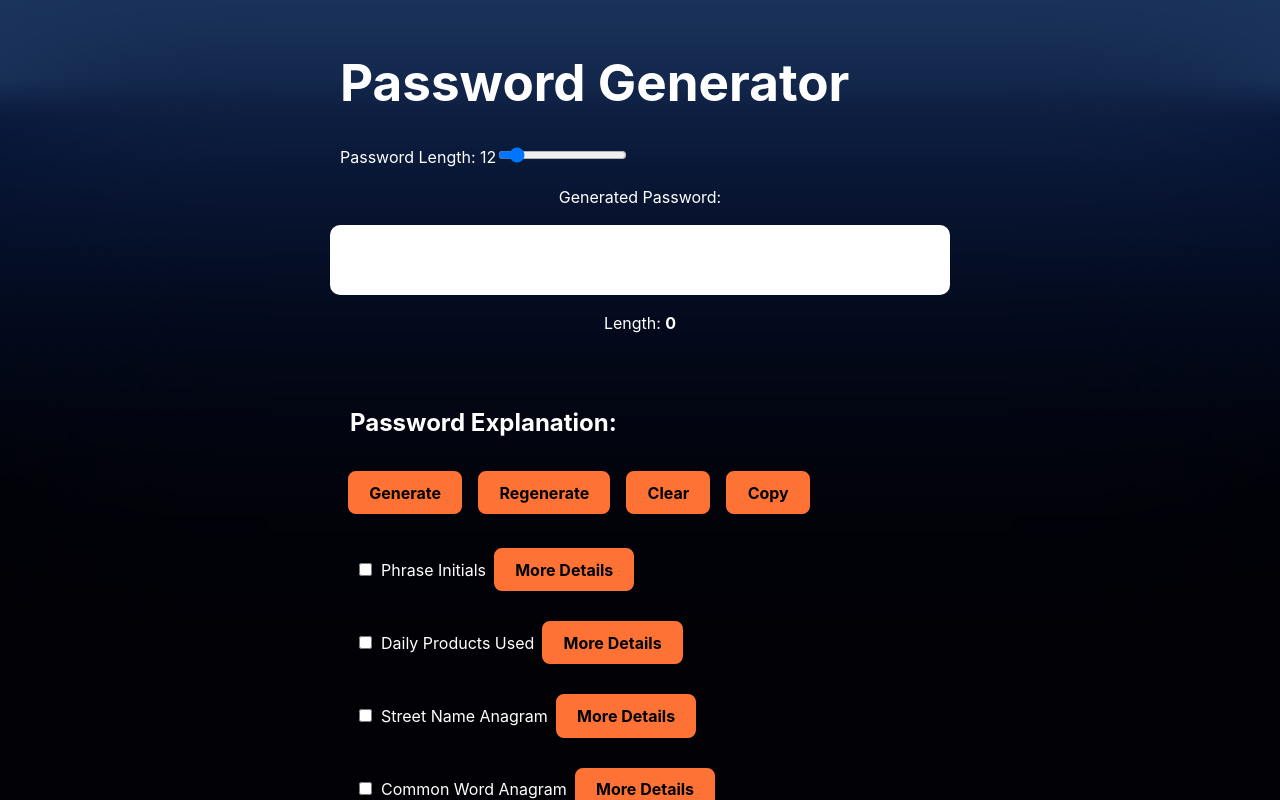
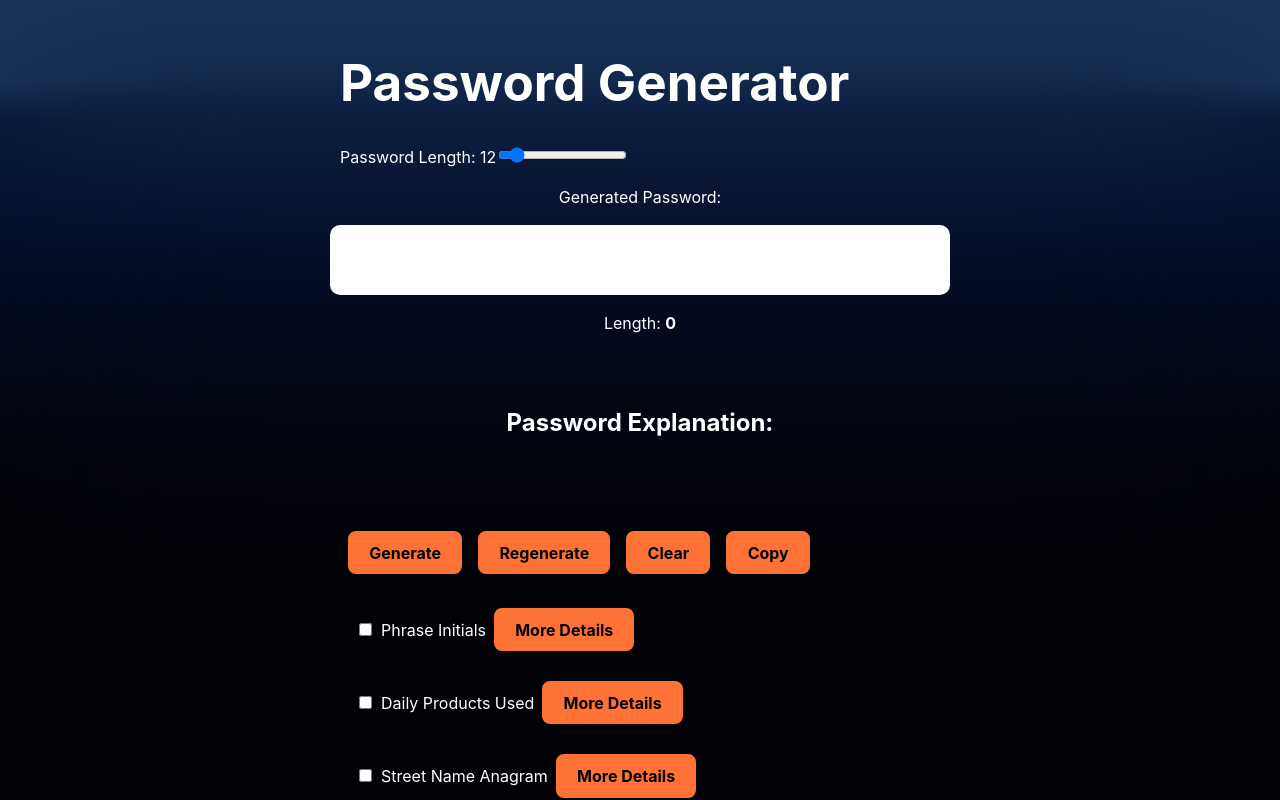
Before and after one commit to Atlessc/Password-Generator, a React (Vite) app: page / in a window 1280 px wide. Built offline with nearby package versions, Linux system fonts and the light colour scheme.

Commit message:
style: Adjust layout of PasswordExplanation component for improved alignment and spacing

```diff
--- a/src/components/PasswordExplanation.jsx
+++ b/src/components/PasswordExplanation.jsx
@@ -12,7 +12,7 @@ function PasswordExplanation() {
   });
 
   return (
-    <div style={{ textAlign: 'center', marginTop: '20px', padding: '10px' }}>
+    <div style={{ textAlign: 'center', margin: '20px auto 60px auto', padding: '10px' }}>
       <h3 style={{ marginBottom: '20px', fontSize: '24px', fontWeight: 'bold' }}>Password Explanation:</h3>
       <div
         style={{
```
